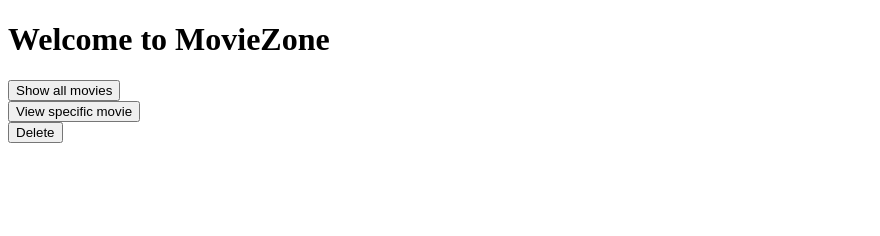
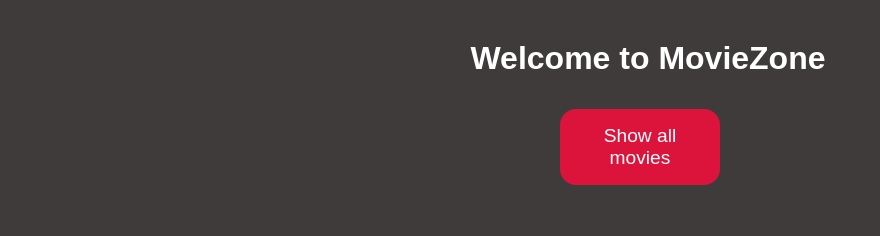
Before and after one commit to HampusJohnOlausson/REST-API, a website: page public/index.html in a window 1280 px wide. Shown: the whole page, without its empty margins (0-880 px from the left). Drawn offline with Linux system fonts and the light colour scheme.

Commit message:
added some styling

```diff
--- a/public/index.html
+++ b/public/index.html
@@ -6,14 +6,14 @@
     <meta name="viewport" content="width=device-width, initial-scale=1.0">
     <title>Document</title>
     <script src="script.js"></script>
+    <link rel="stylesheet" href="style.css">
 </head>
 <body>
     <h1 class="hero-title">Welcome to <span>MovieZone</span></h1>
+    <button class="button" id="viewAll">Show all movies</button>
+    <div class="main-container">
     <div class="movie-container" id="movie-container"></div>
-    <button class="button" id="viewAll">Show all movies</button>
     <div class="specific-movie" id="specific-movie"></div>
-    <button class="button" id="viewSpecific">View specific movie</button>
-    <div class="deleted-movie" id="deleted-movie"></div>
-    <button class="button" id="deleteSpecific">Delete</button>
+    </div>
 </body>
 </html>
--- a/public/script.js
+++ b/public/script.js
@@ -7,16 +7,6 @@
         const allMovies = await getAllMovies();
         console.log(...allMovies);
     })
-
-    // const showSpecificMovie = document.getElementById("viewSpecific");
-    // showSpecificMovie.addEventListener("click", async () => {
-    //   const specificMovie = await getSpecificMovie(id);
-    //   console.log(specificMovie);
-    // });
-
-    const deleteMovie = await removeMovie(3);
-    console.log(deleteMovie);
-
 
     //const addMovie = await addNewMovie('lotr');
     //console.log(addMovie);
--- /dev/null
+++ b/public/style.css
@@ -0,0 +1,44 @@
+*{
+    box-sizing: border-box;
+    padding: 0;
+}
+body{
+    background: #3f3b3b;
+    color: #fff;
+    font-family: sans-serif;
+    width: 100%;
+    min-height: 100vh;
+    display: flex;
+    flex-direction: column;
+    align-items: center;
+}
+button{
+    background: crimson;
+    padding: 1rem;
+    font-size: 1.2rem;
+    color: #fff;
+    outline: none;
+    border-radius: 1rem;
+    border: none;
+    margin: 0rem 1rem 1rem 0rem;
+    width: 10rem;
+}
+.hero-title{
+    text-align: center;
+    margin: 2rem;
+}
+.main-container{
+    display: flex;
+    flex-direction: row;
+    justify-content: center;
+    align-items: center;
+}
+.movie-container{
+    display: flex;
+    flex-direction: column;
+    justify-content: center;
+    flex-wrap: wrap;
+}
+.specific-movie{
+    padding: 1rem;
+}
```
